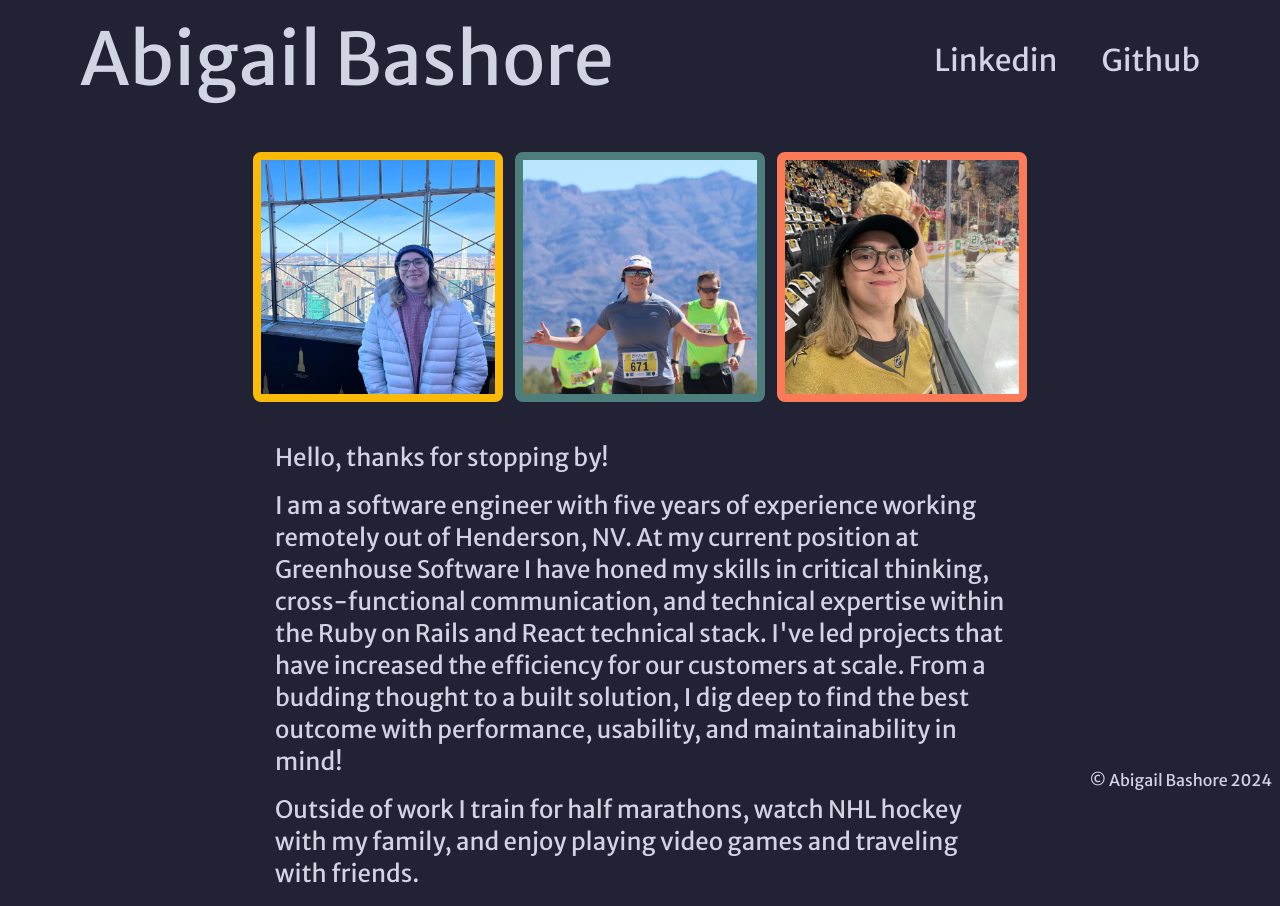
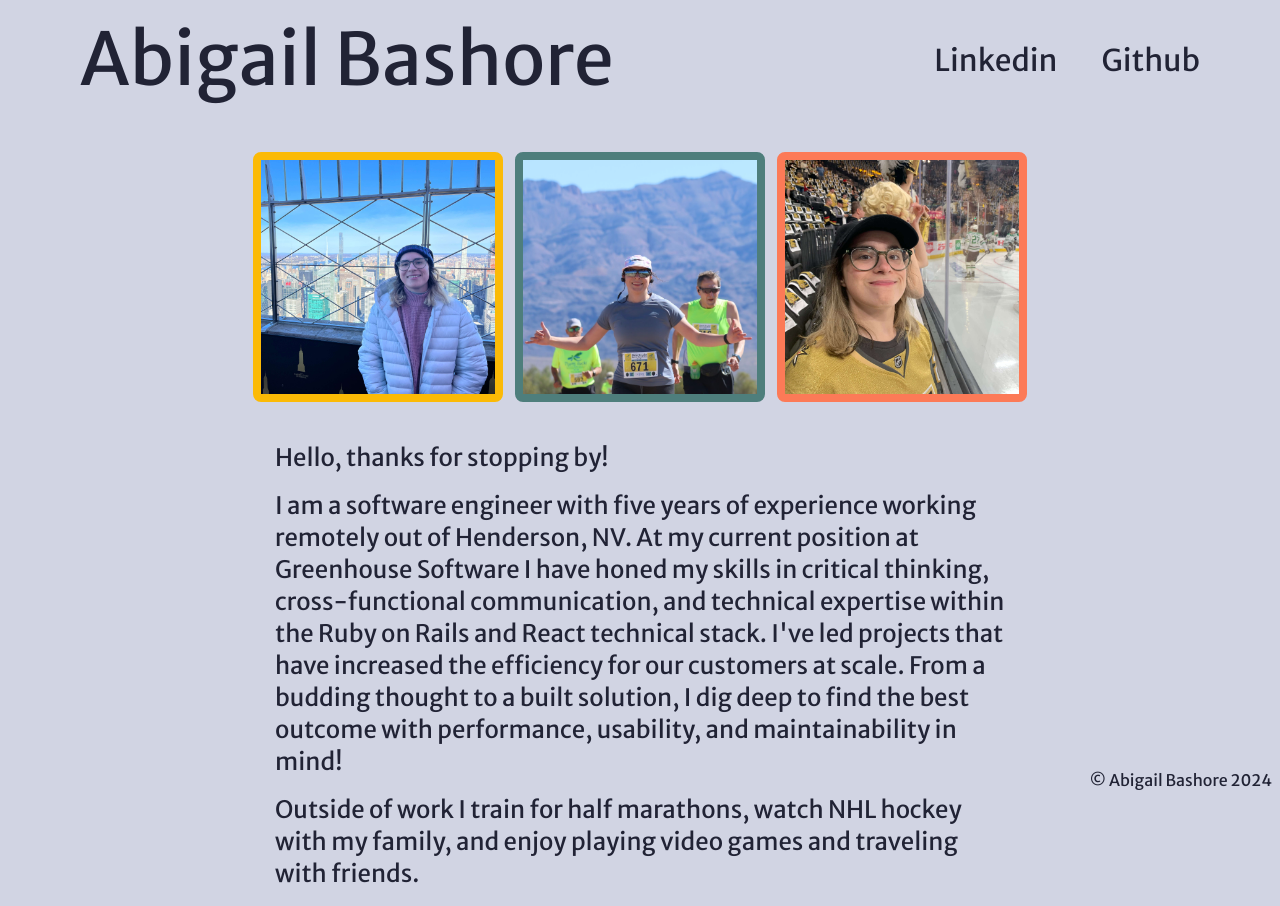
Before and after one commit to abbyjb/abbyjb-portfolio, a Next.js app: page / in a window 1280 px wide. Built offline with nearby package versions, Linux system fonts and the light colour scheme.

Commit message:
invert colors

```diff
--- a/app/globals.css
+++ b/app/globals.css
@@ -4,10 +4,10 @@
 
 body {
   margin: auto;
-  min-height: 100vh;
   width: 90vw;
-  color: #d1d4e3;
-  background: #212335;
+  background: #d1d4e3;
+  color: #212335;
+  scroll-behavior: smooth;
 }
 
 main {
```
